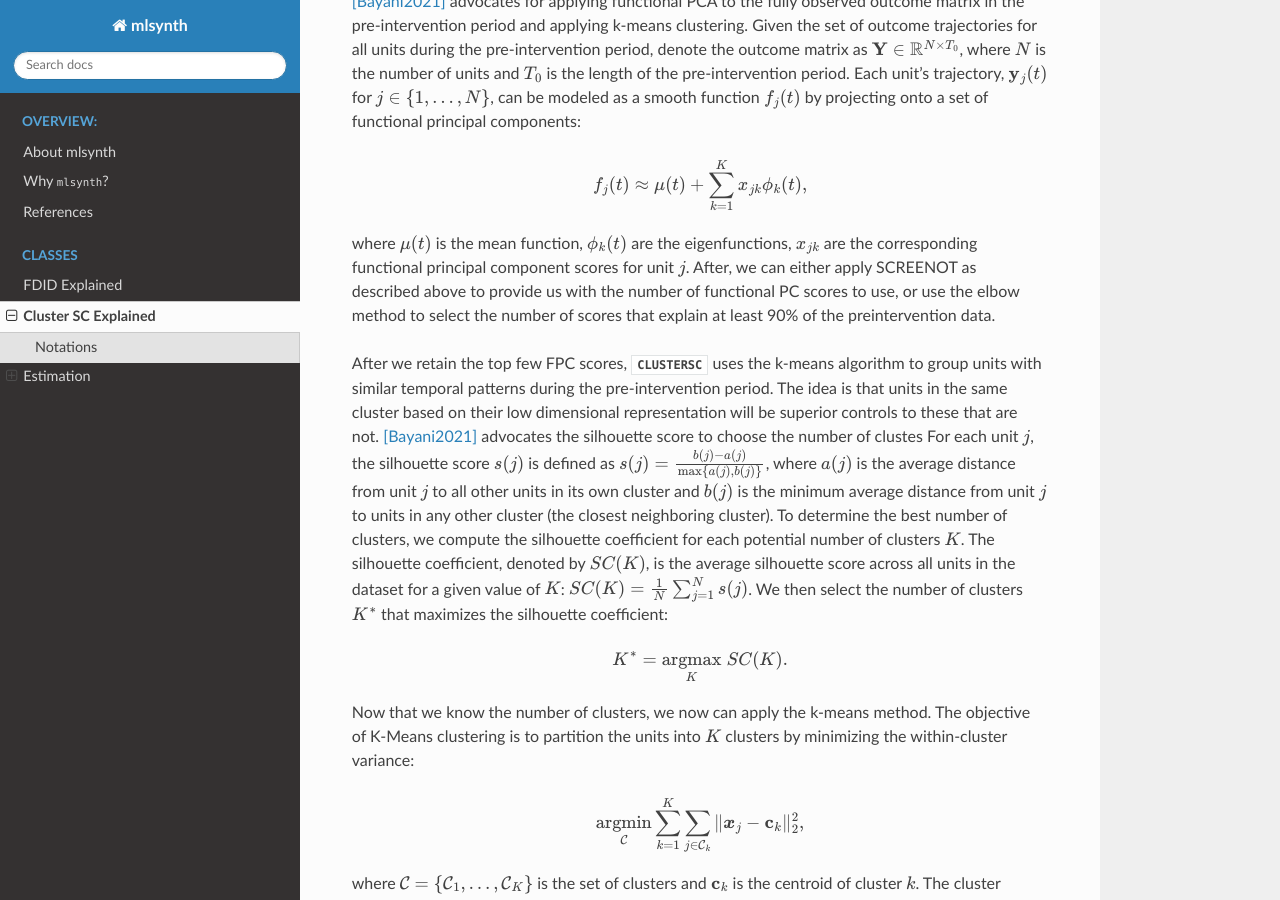
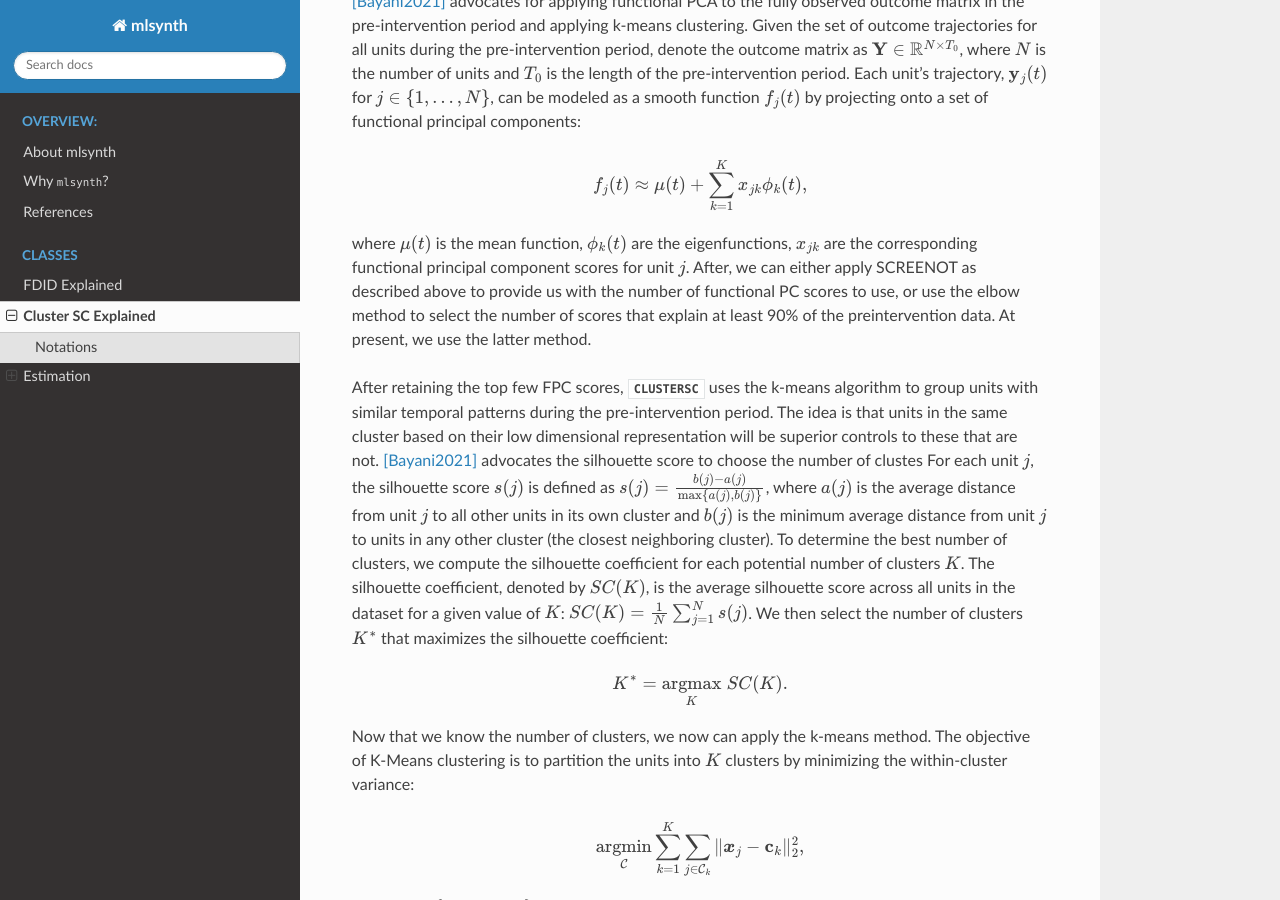
Before and after one commit to jgreathouse9/mlsynth, a Sphinx documentation site: the page built from docs/clustersc.rst, in a window 1280 px wide and 900 px high, scrolled down 2385 px. Built offline with Sphinx 7.4.7 and the Read the Docs theme 3.1.0, drawn with Linux system fonts in a browser that asks for light colours; pages that are not in the unit, such as notebooks, are missing from menus.

Commit message:
Update clustersc.rst

```diff
--- a/docs/clustersc.rst
+++ b/docs/clustersc.rst
@@ -75,9 +75,9 @@ The next method :class:`CLUSTERSC` implements is the Robust PCA SC method by [Ba
 .. math::
    f_j(t) \approx \mu(t) + \sum_{k=1}^{K} x_{jk} \phi_k(t),
 
-where :math:`\mu(t)` is the mean function, :math:`\phi_k(t)` are the eigenfunctions, :math:`x_{jk}` are the corresponding functional principal component scores for unit :math:`j`. After, we can either apply SCREENOT as described above to provide us with the number of functional PC scores to use, or use the elbow method to select the number of scores that explain at least 90% of the preintervention data.
+where :math:`\mu(t)` is the mean function, :math:`\phi_k(t)` are the eigenfunctions, :math:`x_{jk}` are the corresponding functional principal component scores for unit :math:`j`. After, we can either apply SCREENOT as described above to provide us with the number of functional PC scores to use, or use the elbow method to select the number of scores that explain at least 90% of the preintervention data. At present, we use the latter method.
 
-After we retain the top few FPC scores, :class:`CLUSTERSC` uses the k-means algorithm to group units with similar temporal patterns during the pre-intervention period. The idea is that units in the same cluster based on their low dimensional representation will be superior controls to these that are not. [Bayani2021]_ advocates the silhouette score to choose the number of clustes For each unit :math:`j`, the silhouette score :math:`s(j)` is defined as :math:`s(j) = \frac{b(j) - a(j)}{\max\{a(j), b(j)\}}`, where :math:`a(j)` is the average distance from unit :math:`j` to all other units in its own cluster and :math:`b(j)` is the minimum average distance from unit :math:`j` to units in any other cluster (the closest neighboring cluster). To determine the best number of clusters, we compute the silhouette coefficient for each potential number of clusters :math:`K`. The silhouette coefficient, denoted by :math:`SC(K)`, is the average silhouette score across all units in the dataset for a given value of :math:`K`: :math:`SC(K) = \frac{1}{N} \sum_{j=1}^{N} s(j)`. We then select the number of clusters :math:`K^\ast` that maximizes the silhouette coefficient:
+After retaining the top few FPC scores, :class:`CLUSTERSC` uses the k-means algorithm to group units with similar temporal patterns during the pre-intervention period. The idea is that units in the same cluster based on their low dimensional representation will be superior controls to these that are not. [Bayani2021]_ advocates the silhouette score to choose the number of clustes For each unit :math:`j`, the silhouette score :math:`s(j)` is defined as :math:`s(j) = \frac{b(j) - a(j)}{\max\{a(j), b(j)\}}`, where :math:`a(j)` is the average distance from unit :math:`j` to all other units in its own cluster and :math:`b(j)` is the minimum average distance from unit :math:`j` to units in any other cluster (the closest neighboring cluster). To determine the best number of clusters, we compute the silhouette coefficient for each potential number of clusters :math:`K`. The silhouette coefficient, denoted by :math:`SC(K)`, is the average silhouette score across all units in the dataset for a given value of :math:`K`: :math:`SC(K) = \frac{1}{N} \sum_{j=1}^{N} s(j)`. We then select the number of clusters :math:`K^\ast` that maximizes the silhouette coefficient:
 
 .. math::
    K^\ast = \underset{K}{\mathrm{argmax}} \; SC(K).
```
